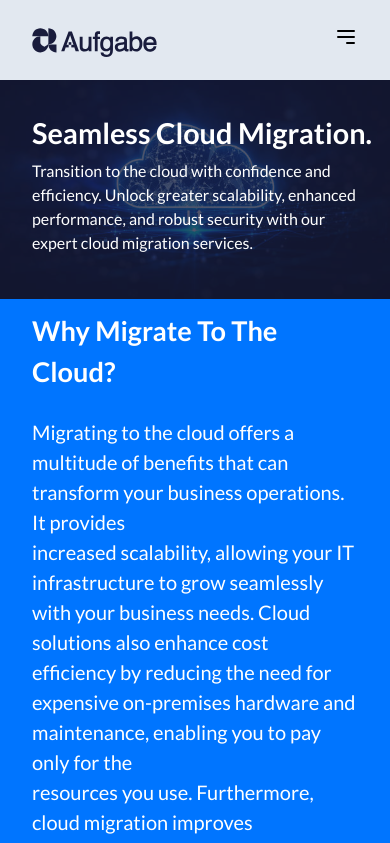
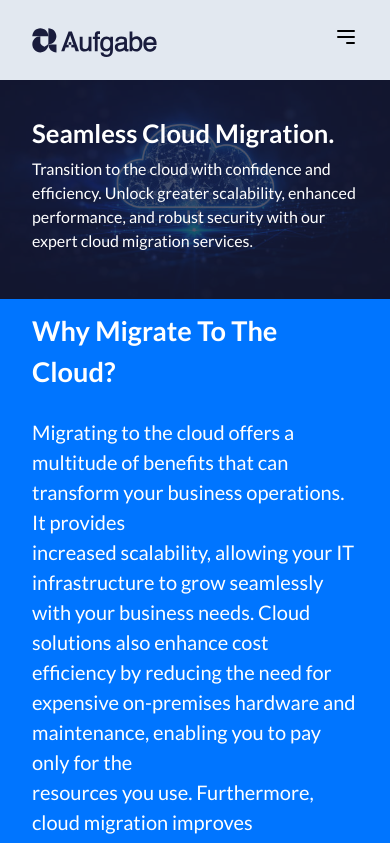
Before and after one commit to martinvibes/Aufgabe-website, a React (Vite) app: page /cloud-services in a window 390 px wide. Shown: the top 843 px of the page. Built offline with nearby package versions, Linux system fonts and the light colour scheme.

Commit message:
reduced font size

```diff
--- a/src/components/CloudServices.jsx
+++ b/src/components/CloudServices.jsx
@@ -28,7 +28,7 @@ const CloudServices = () => {
         {/* Text Overlay */}
         <div className="absolute inset-0 z-20 flex items-center justify-start px-8 md:px-0">
           <div className="z-10 py-9 text-white md:ml-[72px] md:w-[43.5rem]">
-            <h1 className="whitespace-nowrap text-[1.8rem] font-bold md:text-font40">
+            <h1 className="whitespace-nowrap text-[1.6rem] font-bold md:text-font40">
               Seamless Cloud Migration.
             </h1>
             <p className="sm3:text-base sm5:text-[1.1rem] sm5:py-2 py-1 pb-3 font-normal leading-none md:text-font24 md:leading-4">
```
